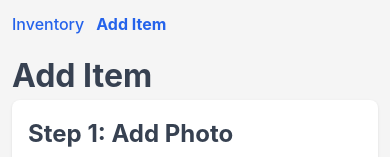
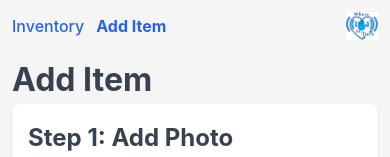
Before and after one commit to nickgfelice/wtt-inventory-prototype, a React (Vite) app: page /add in a window 390 px wide. Shown: the top 157 px of the page. Built offline with nearby package versions, Linux system fonts and the light colour scheme; no server answers.

Commit message:
Refine mobile filters and add nonprofit logo

```diff
--- a/src/components/InventoryList.tsx
+++ b/src/components/InventoryList.tsx
@@ -103,11 +103,10 @@ export default function InventoryList({
         />
       </div>
 
-      <div
-        className="ui-section"
-        style={{ display: "flex", gap: 12, alignItems: "center", flexWrap: "wrap" }}
-      >
-        <div style={{ minWidth: 200 }}>
+      <div className="ui-section filter-section">
+        <div className="filter-section-title">Filters</div>
+        <div className="filter-section-controls">
+          <div className="filter-field">
             <label>Category</label>
             <select
               value={categoryFilter}
@@ -120,7 +119,7 @@ export default function InventoryList({
             </select>
           </div>
 
-        <div style={{ minWidth: 200 }}>
+          <div className="filter-field">
             <label>Checked Out</label>
             <select
               value={checkedOutFilter}
@@ -132,10 +131,11 @@ export default function InventoryList({
             </select>
           </div>
 
-        <div style={{ display: "flex", alignItems: "flex-end" }}>
+          <div className="filter-clear">
             <button className="btn btn-cancel" onClick={handleClearFilters}>
-            Clear
+              Clear Filters
             </button>
+          </div>
         </div>
       </div>
 
--- a/src/components/TopNav.tsx
+++ b/src/components/TopNav.tsx
@@ -1,4 +1,5 @@
 import { NavLink } from "react-router-dom";
+import wttLogo from "../assets/wtt-logo.jpg";
 
 export default function TopNav() {
   const linkStyle = ({ isActive }: { isActive: boolean }) => ({
@@ -7,7 +8,8 @@ export default function TopNav() {
   });
 
   return (
-    <div className="container" style={{ display: "flex", gap: 12, marginBottom: 16 }}>
+    <div className="container top-nav">
+      <div className="top-nav-links">
         <NavLink to="/inventory" style={linkStyle}>
           Inventory
         </NavLink>
@@ -15,5 +17,7 @@ export default function TopNav() {
           Add Item
         </NavLink>
       </div>
+      <img src={wttLogo} alt="Where to Turn" className="top-nav-logo" />
+    </div>
   );
 }
--- a/src/styles.css
+++ b/src/styles.css
@@ -113,6 +113,25 @@ label {
 .container {
   max-width: 1200px;
   margin: 0 auto;
+}
+
+/* Top navigation */
+.top-nav {
+  display: flex;
+  align-items: center;
+  justify-content: space-between;
+  margin-bottom: 16px;
+}
+
+.top-nav-links {
+  display: flex;
+  gap: 12px;
+}
+
+.top-nav-logo {
+  height: 36px;
+  width: auto;
+  object-fit: contain;
 }
 
 .ui-section {
@@ -257,6 +276,30 @@ button:disabled {
 
 .search-box {
   margin-bottom: 20px;
+}
+
+/* Filter section */
+.filter-section-title {
+  font-size: 14px;
+  font-weight: 600;
+  color: #374151;
+  margin-bottom: 12px;
+}
+
+.filter-section-controls {
+  display: flex;
+  gap: 12px;
+  align-items: flex-end;
+  flex-wrap: wrap;
+}
+
+.filter-field {
+  min-width: 200px;
+}
+
+.filter-clear {
+  display: flex;
+  align-items: flex-end;
 }
 
 .table-container {
@@ -724,6 +767,10 @@ tbody tr:nth-child(even) {
     padding: 12px;
   }
 
+  .top-nav-logo {
+    height: 28px;
+  }
+
   .ui-section {
     padding: 16px;
     margin-bottom: 20px;
@@ -744,6 +791,24 @@ tbody tr:nth-child(even) {
     padding: 12px;
   }
 
+  .filter-section-controls {
+    flex-direction: column;
+    align-items: stretch;
+  }
+
+  .filter-field {
+    min-width: 0;
+    width: 100%;
+  }
+
+  .filter-clear {
+    width: 100%;
+  }
+
+  .filter-clear .btn {
+    width: 100%;
+  }
+
   .inventory-table-desktop {
     display: none;
   }
```
Also changed, not shown: src/assets/wtt-logo.jpg (added). Lines whose indentation alone changed are shown as unchanged.
